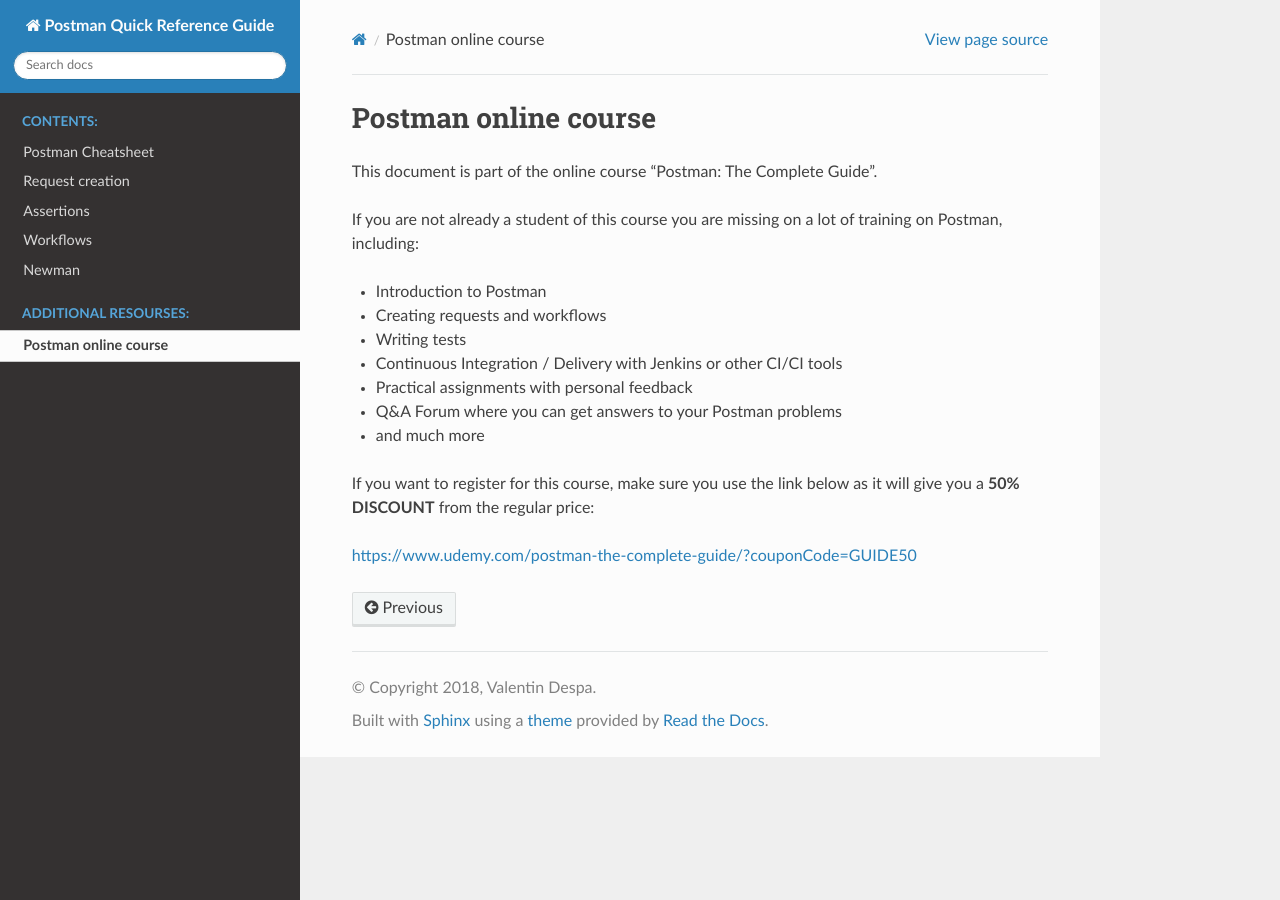
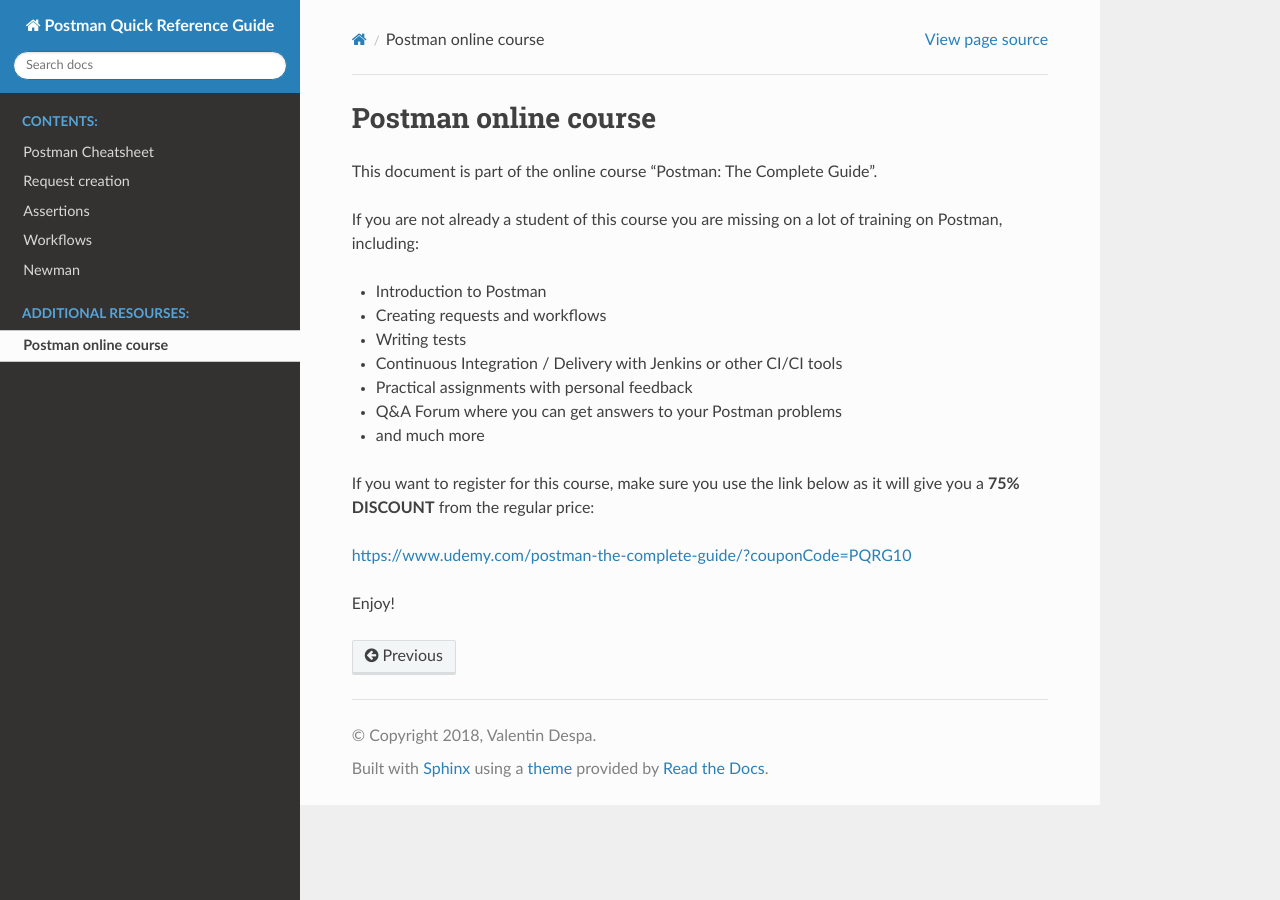
Before and after one commit to vdespa/postman-quick-reference-guide, a Sphinx documentation site: the page built from docs/course.rst, in a window 1280 px wide. Built offline with Sphinx 7.4.7 and the Read the Docs theme 2.0.0, drawn with Linux system fonts in a browser that asks for light colours.

Commit message:
Update course link / discount

```diff
--- a/docs/course.rst
+++ b/docs/course.rst
@@ -14,6 +14,8 @@
 - Q&A Forum where you can get answers to your Postman problems
 - and much more
 
-If you want to register for this course, make sure you use the link below as it will give you a **50% DISCOUNT** from the regular price:
+If you want to register for this course, make sure you use the link below as it will give you a **75% DISCOUNT** from the regular price:
 
-https://www.udemy.com/postman-the-complete-guide/?couponCode=GUIDE50
+https://www.udemy.com/postman-the-complete-guide/?couponCode=PQRG10
+
+Enjoy!
```
